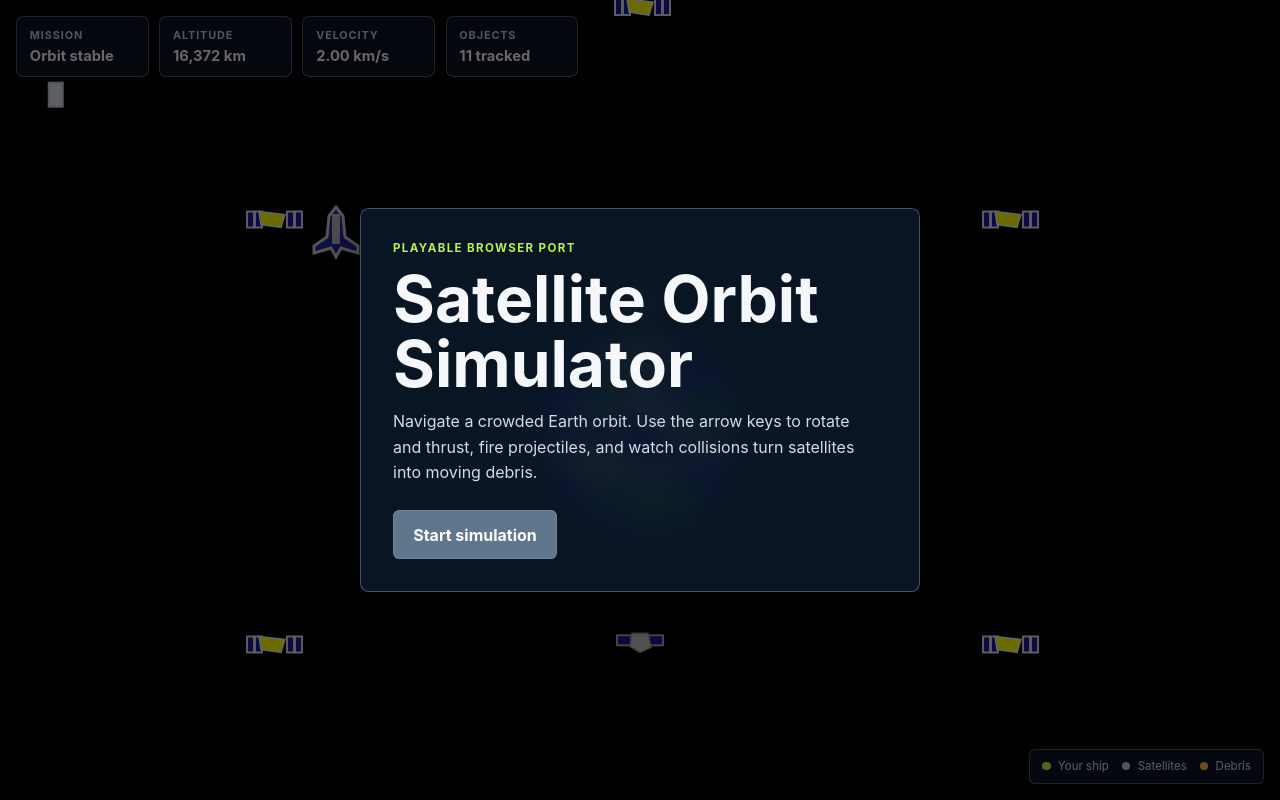
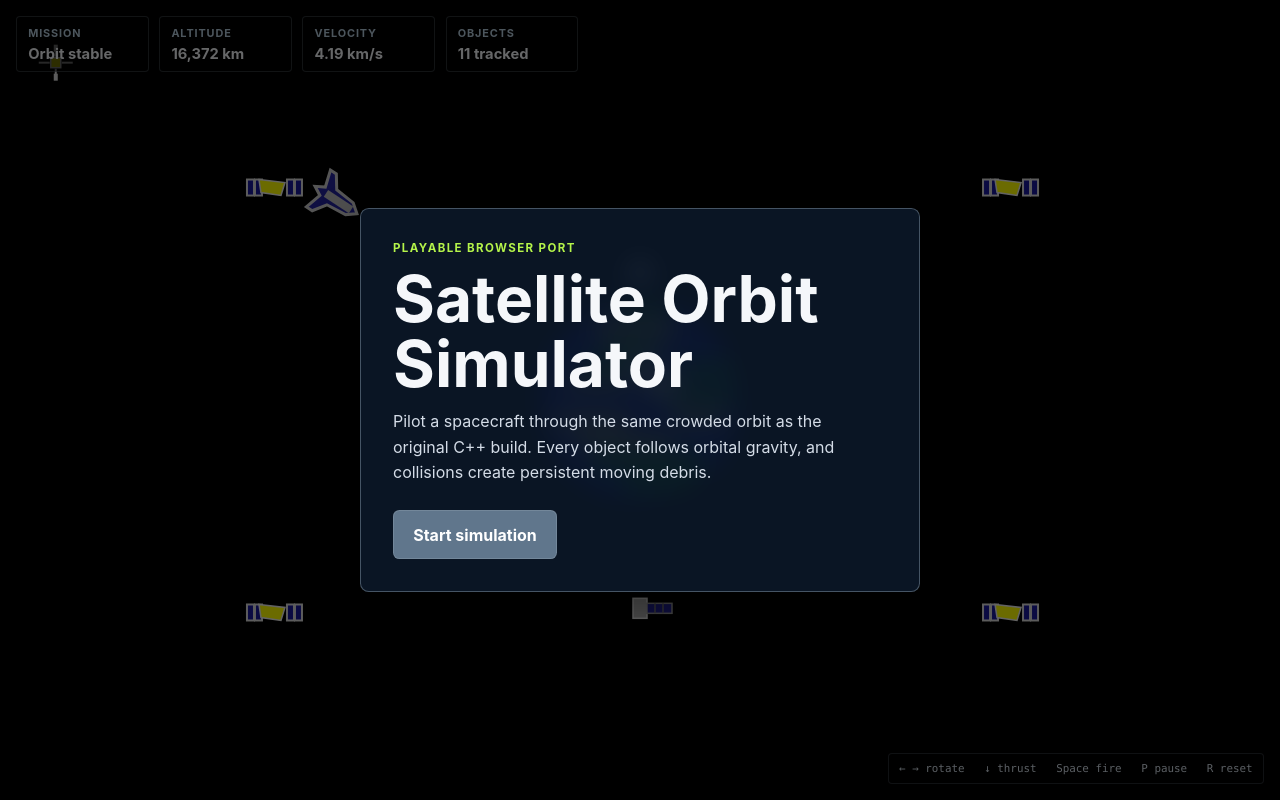
Before and after one commit to andrewmock96/my_portfolio_website, a Flask app: page /static/games/satellite-orbit/index.html in a window 1280 px wide. Run offline with Flask 3, Linux system fonts and the light colour scheme.

Commit message:
Refine playable orbit simulator

```diff
--- a/static/games/satellite-orbit/index.html
+++ b/static/games/satellite-orbit/index.html
@@ -15,12 +15,12 @@
       <div class="hud-panel"><span>Velocity</span><strong id="velocityValue">7.67 km/s</strong></div>
       <div class="hud-panel"><span>Objects</span><strong id="objectsValue">11 tracked</strong></div>
     </div>
-    <div class="legend" aria-hidden="true"><span class="ship-dot"></span> Your ship <span class="satellite-dot"></span> Satellites <span class="debris-dot"></span> Debris</div>
+    <div class="legend" aria-hidden="true">← → rotate&nbsp;&nbsp; ↓ thrust&nbsp;&nbsp; Space fire&nbsp;&nbsp; P pause&nbsp;&nbsp; R reset</div>
     <div class="menu-overlay" id="menuOverlay">
       <div class="menu-panel">
         <p class="eyebrow">Playable browser port</p>
         <h1>Satellite Orbit Simulator</h1>
-        <p>Navigate a crowded Earth orbit. Use the arrow keys to rotate and thrust, fire projectiles, and watch collisions turn satellites into moving debris.</p>
+        <p>Pilot a spacecraft through the same crowded orbit as the original C++ build. Every object follows orbital gravity, and collisions create persistent moving debris.</p>
         <button id="startButton" type="button">Start simulation</button>
       </div>
     </div>
--- a/static/games/satellite-orbit/satellite-orbit.css
+++ b/static/games/satellite-orbit/satellite-orbit.css
@@ -13,10 +13,10 @@ button { font: inherit; cursor: pointer; }
 .game-shell { position: relative; width: 100%; height: 100%; background: #000; }
 #gameCanvas { display: block; width: 100%; height: 100%; }
 .hud { position: absolute; top: 1rem; left: 1rem; right: 1rem; display: flex; flex-wrap: wrap; gap: .65rem; pointer-events: none; }
-.hud-panel { min-width: 8.3rem; padding: .68rem .8rem; border: 1px solid var(--border); border-radius: .45rem; background: var(--panel); backdrop-filter: blur(8px); }
+.hud-panel { min-width: 8.3rem; padding: .55rem .7rem; border: 1px solid rgba(183,205,222,.22); border-radius: .25rem; background: rgba(0,0,0,.58); }
 .hud-panel span { display: block; margin-bottom: .18rem; color: var(--muted); font-size: .68rem; font-weight: 700; letter-spacing: .08em; text-transform: uppercase; }
 .hud-panel strong { font-size: .92rem; }
-.legend { position: absolute; right: 1rem; bottom: 1rem; padding: .6rem .75rem; border: 1px solid var(--border); border-radius: .4rem; background: var(--panel); color: #d8e2ec; font-size: .72rem; }
+.legend { position: absolute; right: 1rem; bottom: 1rem; padding: .5rem .65rem; border: 1px solid rgba(183,205,222,.2); border-radius: .25rem; background: rgba(0,0,0,.58); color: #d8e2ec; font: .68rem ui-monospace, Consolas, monospace; }
 .legend span { display: inline-block; width: .55rem; height: .55rem; margin: 0 .25rem 0 .6rem; border-radius: 50%; }
 .legend span:first-child { margin-left: 0; }
 .ship-dot { background: var(--accent); }.satellite-dot { background: #b7cdde; }.debris-dot { background: #ffb84d; }
--- a/static/games/satellite-orbit/satellite-orbit.js
+++ b/static/games/satellite-orbit/satellite-orbit.js
@@ -28,8 +28,10 @@
   let debris = [];
   let projectiles = [];
   let flash = null;
+  let fireCooldown = 0;
+  let paused = false;
 
-  const ship = { name: "Ship", x: 0, y: 0, vx: 0, vy: 0, angle: 0, radius: 34, alive: true };
+  const ship = { name: "Ship", x: 0, y: 0, vx: 0, vy: 0, angle: 0, radius: 10, alive: true };
   const satelliteSpecs = [
     ["Sputnik", -36515.09513, 21082, 2.05, 2.68468, "#dce5ed", 4],
     ["Hubble", 0, -42164, 3.1, 0, "#9fc4db", 10],
@@ -51,8 +53,15 @@
     satellites = satelliteSpecs.map((spec) => createBody(...spec));
     debris = [];
     projectiles = [];
-    Object.assign(ship, createBody("Ship", -19000, 12500, 0, -2, "#b5f44a", 10), { angle: 0 });
+    const x = -19000;
+    const y = 12500;
+    const radius = Math.hypot(x, y);
+    const orbitalSpeed = Math.sqrt(MU / radius);
+    Object.assign(ship, createBody("Ship", x, y, -y / radius * orbitalSpeed,
+      x / radius * orbitalSpeed, "#b5f44a", 10), { angle: 2.15 });
     frameAccumulator = 0;
+    fireCooldown = 0;
+    paused = false;
     flash = null;
     updateHud("Orbit stable");
   }
@@ -76,19 +85,21 @@
     body.y += body.vy * dt + .5 * ay * dt * dt;
     body.vx += ax * dt;
     body.vy += ay * dt;
-    body.angle += .01;
+    if (body !== ship) body.angle += .01;
   }
 
   function breakApart(body) {
     if (!body.alive) return;
     body.alive = false;
     flash = { x: body.x, y: body.y, life: 1 };
-    for (let i = 0; i < 7; i += 1) {
+    const count = body.name?.startsWith("GPS") ? 8 : 5;
+    for (let i = 0; i < count; i += 1) {
       const angle = Math.random() * TAU;
       const impulse = .12 + Math.random() * .42;
       debris.push({ x: body.x, y: body.y, vx: body.vx + Math.cos(angle) * impulse,
         vy: body.vy + Math.sin(angle) * impulse, radius: 2,
-        color: "#ffb84d", alive: true, life: 80 + Math.random() * 80 });
+        color: i % 3 ? "#bbb" : "#24249e", alive: true, life: 110 + Math.random() * 90,
+        angle: Math.random() * TAU, spin: (Math.random() - .5) * .08 });
     }
   }
 
@@ -109,16 +120,17 @@
   }
 
   function fire() {
-    if (!running || !ship.alive) return;
+    if (!running || paused || !ship.alive || fireCooldown > 0) return;
     const direction = { x: Math.sin(ship.angle), y: Math.cos(ship.angle) };
     projectiles.push({ x: ship.x + direction.x * 1200, y: ship.y + direction.y * 1200,
       vx: ship.vx + direction.x * 9, vy: ship.vy + direction.y * 9,
       radius: 1, color: "#ffdf73", alive: true, life: 70 });
+    fireCooldown = 7;
     updateHud("Projectile launched");
   }
 
   function simulateFrame() {
-    if (!running) return;
+    if (!running || paused) return;
     if (keys.has("ArrowLeft") || keys.has("KeyA")) ship.angle -= .06;
     if (keys.has("ArrowRight") || keys.has("KeyD")) ship.angle += .06;
     if ((keys.has("ArrowDown") || keys.has("KeyS")) && ship.alive) {
@@ -126,15 +138,13 @@
       ship.vy += Math.cos(ship.angle) * .002 * STEP_SECONDS;
       updateHud("Thrusters active");
     }
-    if (ship.alive) {
-      ship.x += ship.vx * STEP_SECONDS;
-      ship.y += ship.vy * STEP_SECONDS;
-    }
-    for (const body of [...satellites, ...debris, ...projectiles]) {
+    for (const body of [ship, ...satellites, ...debris, ...projectiles]) {
       if (!body.alive) continue;
       advanceWithGravity(body, STEP_SECONDS);
+      if (body.spin) body.angle += body.spin;
       if (body.life !== undefined) { body.life -= 1; if (body.life <= 0) body.alive = false; }
     }
+    fireCooldown = Math.max(0, fireCooldown - 1);
     collide([ship, ...satellites, ...projectiles]);
     satellites = satellites.filter((body) => body.alive);
     debris = debris.filter((body) => body.alive);
@@ -153,7 +163,7 @@
 
   function view() {
     const scale = Math.min(width / 700, height / 500) / 100;
-    return { scale, cx: width / 2, cy: height / 2 + Math.min(38, height * .04) };
+    return { scale, cx: width / 2, cy: height / 2 };
   }
 
   function point(body, camera) { return { x: camera.cx + body.x * camera.scale, y: camera.cy - body.y * camera.scale }; }
@@ -216,6 +226,32 @@
     polygon([[-8, -7], [8, -7], [11, 7], [0, 12], [-10, 6]], "#ccc", "#999", 1.5);
   }
 
+  function block(x, y, w, h, fill, stroke = null) {
+    ctx.fillStyle = fill; ctx.fillRect(x, y, w, h);
+    if (stroke) { ctx.strokeStyle = stroke; ctx.lineWidth = 1.5; ctx.strokeRect(x, y, w, h); }
+  }
+
+  function drawSputnik() {
+    block(-5, -5, 10, 10, "#ffff00", "#eee");
+    ctx.strokeStyle = "#ddd"; ctx.lineWidth = 2;
+    for (const a of [0, Math.PI / 2, Math.PI, Math.PI * 1.5]) {
+      ctx.beginPath(); ctx.moveTo(Math.cos(a) * 6, Math.sin(a) * 6);
+      ctx.lineTo(Math.cos(a) * 17, Math.sin(a) * 17); ctx.stroke();
+    }
+    block(-2, -18, 4, 7, "#ddd"); block(-2, 11, 4, 7, "#ddd");
+  }
+
+  function drawStarlink() {
+    block(-7, -10, 14, 20, "#bbb", "#eee");
+    block(7, -5, 25, 10, "#24249e", "#aaa");
+    ctx.strokeStyle = "#777"; ctx.beginPath(); ctx.moveTo(15, -5); ctx.lineTo(15, 5); ctx.moveTo(23, -5); ctx.lineTo(23, 5); ctx.stroke();
+  }
+
+  function drawCrew() {
+    polygon([[-8,-13],[8,-13],[11,-3],[8,10],[0,15],[-8,10],[-11,-3]], "#ddd", "#888", 2);
+    block(-20, 3, 12, 7, "#24249e", "#aaa"); block(8, 3, 12, 7, "#24249e", "#aaa");
+  }
+
   function drawShip(body) {
     ctx.rotate(body.angle);
     polygon([[0, -25], [7, -16], [9, 5], [22, 14], [22, 21], [5, 16], [0, 25], [-5, 16], [-22, 21], [-22, 14], [-9, 5], [-7, -16]], "#23239f", "#ccc", 3);
@@ -233,10 +269,16 @@
       drawShip(body);
     } else if (body.name && body.name.includes("GPS")) {
       ctx.rotate(body.angle); drawGps();
-    } else if (body.name === "Hubble" || body.name === "Starlink") {
+    } else if (body.name === "Hubble") {
       ctx.rotate(body.angle); drawHubble();
+    } else if (body.name === "Sputnik") {
+      ctx.rotate(body.angle); drawSputnik();
+    } else if (body.name === "Starlink") {
+      ctx.rotate(body.angle); drawStarlink();
+    } else if (body.name === "Crew Dragon") {
+      ctx.rotate(body.angle); drawCrew();
     } else if (!body.name) {
-      ctx.fillStyle = body.color; ctx.fillRect(-3, -3, 6, 6);
+      ctx.rotate(body.angle || 0); block(-3, -2, 7, 5, body.color, "#777");
     } else {
       ctx.rotate(body.angle);
       ctx.fillStyle = body.color; ctx.strokeStyle = "#ccc"; ctx.lineWidth = 2;
@@ -253,7 +295,7 @@
     ctx.drawImage(earthSprite, camera.cx - earthRadius, camera.cy - earthRadius, earthRadius * 2, earthRadius * 2);
     for (const body of [...satellites, ...debris, ...projectiles]) drawBody(body, camera);
     drawBody(ship, camera);
-    if (flash) { const p = point(flash, camera); ctx.beginPath(); ctx.arc(p.x, p.y, (1 - flash.life) * 28 + 5, 0, TAU); ctx.strokeStyle = `rgba(255,184,77,${flash.life})`; ctx.lineWidth = 3; ctx.stroke(); }
+    if (flash) { const p = point(flash, camera); ctx.fillStyle = `rgba(255,220,80,${flash.life})`; for (let i=0;i<10;i+=1) { const a=i/10*TAU; ctx.fillRect(p.x+Math.cos(a)*(18-flash.life*12),p.y+Math.sin(a)*(18-flash.life*12),3,3); } }
   }
 
   function updateHud(message) {
@@ -277,10 +319,13 @@
     if (event.code === "Enter" && !running) start();
     if (event.code === "Space" && !event.repeat) fire();
     if (event.code === "KeyR") reset();
+    if (event.code === "KeyP" && running) { paused = !paused; updateHud(paused ? "Simulation paused" : "Orbit stable"); }
     keys.add(event.code);
   });
   window.addEventListener("keyup", (event) => keys.delete(event.code));
   window.addEventListener("blur", () => keys.clear());
   startButton.addEventListener("click", start);
-  resize(); reset(); requestAnimationFrame(frame);
+  resize(); reset();
+  if (new URLSearchParams(window.location.search).has("autostart")) start();
+  requestAnimationFrame(frame);
 }());
```
